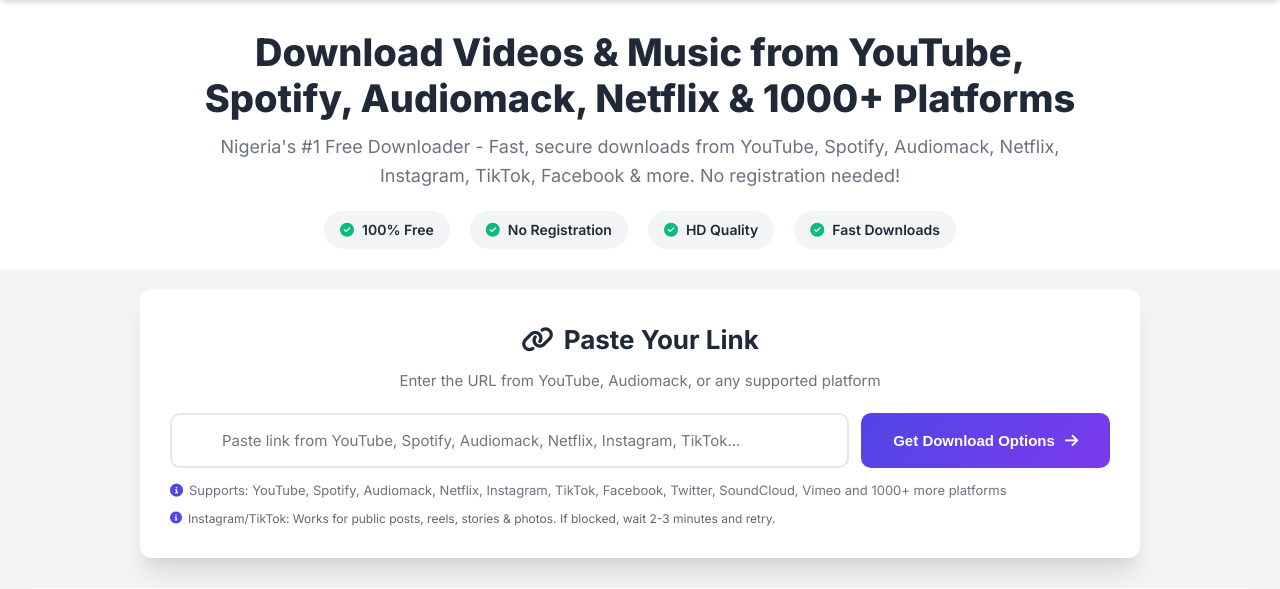
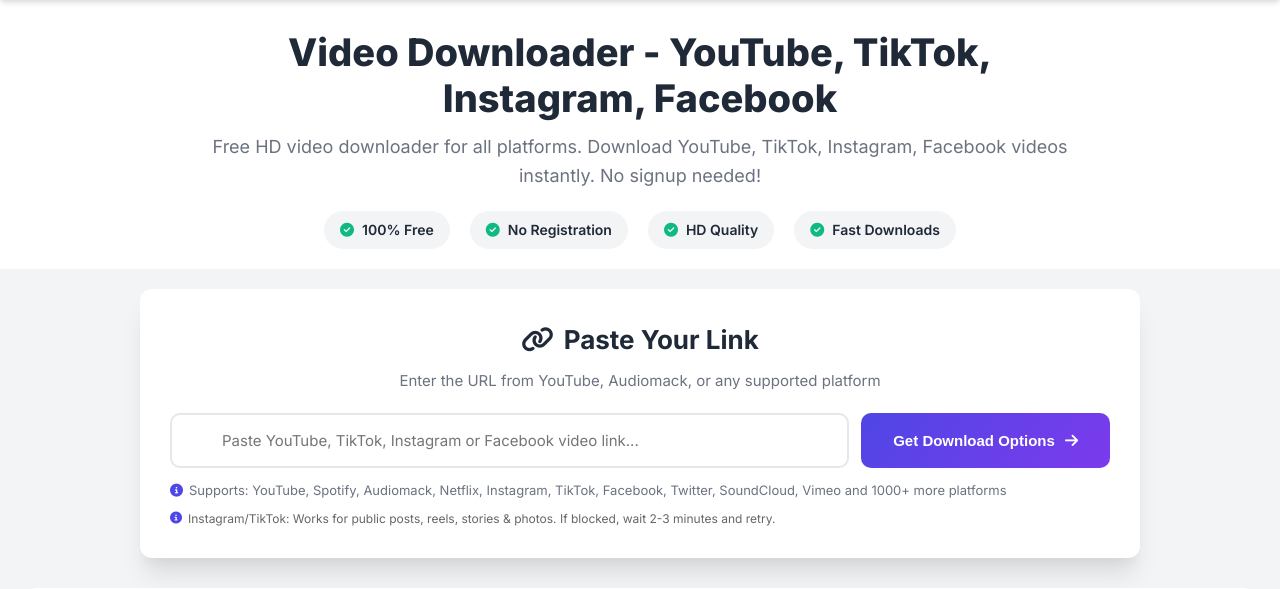
Before and after one commit to naijabuzzed-bit/Achek_Downloader, a Flask app: page / in a window 1280 px wide. Shown: the part 151-740 px from the top of the page. Run offline with Flask 3, Linux system fonts and the light colour scheme; some libraries are stand-ins or nearby versions.

Commit message:
Assistant checkpoint: Optimized SEO with short, exact search keywords
Assistant generated file changes:
- templates/index.html: Optimize title with short, high-ranking keywords, Optimize meta description with short, powerful keywords, Add short, high-ranking keywords that match exact searches, Update hero title with exact search terms people use, Update hero description with short, powerful message, Optimize input placeholder with exact search terms, Update structured data with short, exact keywords, Update FAQ with exact search queries people type

---

User prompt:

once any video downloader is searched mine come first write if tiktok video downloader or download mine comes first if its youtube mine come first if its other platform mine comes first we need a simple keyworks not too long that will bring our sit out

Replit-Commit-Author: Assistant
Replit-Commit-Session-Id: 517adab7-580c-429c-bb5a-00d85a0f92f6
Replit-Commit-Event-Id: 0a2df453-67c7-45da-8f6f-bdb58ac980f2

```diff
--- a/templates/index.html
+++ b/templates/index.html
@@ -3,14 +3,14 @@
 <head>
     <meta charset="UTF-8">
     <meta name="viewport" content="width=device-width, initial-scale=1.0">
-    <title>Free Video & Music Downloader - YouTube, Spotify, Audiomack, Netflix, Instagram & 1000+ Sites | Achek Digital Solutions Nigeria</title>
+    <title>Video Downloader - YouTube, TikTok, Instagram, Facebook | Free HD Download</title>
     <script async src="https://pagead2.googlesyndication.com/pagead/js/adsbygoogle.js?client=ca-pub-5807971758805138"
          crossorigin="anonymous"></script>
     <!-- Monetag Auto Ads -->
     <script src="https://fpyf8.com/88/tag.min.js" data-zone="181843" async data-cfasync="false"></script>
     <!-- Enhanced SEO Meta Tags -->
-    <meta name="description" content="🔥 #1 Free Video & Music Downloader in Nigeria by Achek Digital Solutions. Download HD videos & MP3 music from YouTube, Spotify, Audiomack, Netflix, Instagram, TikTok, Facebook & 1000+ sites instantly. No registration required. Fast, secure, and reliable downloads. Get professional web development, e-commerce platforms, SEO services & digital marketing solutions from Nigeria's leading tech company.">
-    <meta name="keywords" content="video downloader Nigeria, music downloader Nigeria, YouTube downloader, Spotify downloader, Audiomack downloader Nigeria, Netflix video downloader, Instagram downloader, TikTok downloader, Facebook video download, free video download, MP3 converter, HD video download, 4K video download, download YouTube videos, download Audiomack songs, download Spotify music, download Instagram reels, download TikTok videos, Achek Digital Solutions, best web development company Nigeria, professional website design Nigeria, Lagos web developer, e-commerce development Nigeria, online store Nigeria, mobile app development Nigeria, SEO services Nigeria, digital marketing agency Nigeria, affordable web design Nigeria, custom web applications Nigeria, business websites Nigeria, website maintenance Nigeria, responsive web design, software development Nigeria, tech solutions Nigeria, Paystack integration, Flutterwave integration, Nigerian web developer, Abuja web design, Port Harcourt web development, website developer near me">
+    <meta name="description" content="Free video downloader for YouTube, TikTok, Instagram, Facebook. Download HD videos & MP3 instantly. No signup needed.">
+    <meta name="keywords" content="video downloader, youtube downloader, tiktok downloader, instagram downloader, facebook video downloader, download youtube video, download tiktok video, download instagram video, twitter video downloader, download video, free video downloader, youtube to mp3, youtube to mp4, tiktok video download, instagram video download, download youtube, download tiktok, save video, video download, mp3 downloader, music downloader">
     <meta name="author" content="Achek Digital Solutions">
     <meta name="robots" content="index, follow, max-snippet:-1, max-image-preview:large, max-video-preview:-1">
     <meta name="geo.region" content="NG">
@@ -56,9 +56,9 @@
     {
       "@context": "https://schema.org",
       "@type": "WebApplication",
-      "name": "Achek Media Downloader - Nigeria's #1 Free Video & Music Downloader",
-      "alternateName": "Free YouTube, Spotify, Audiomack, Netflix Video & Music Downloader",
-      "description": "Nigeria's most popular free video and music downloader supporting YouTube, Spotify, Audiomack, Netflix, Instagram, TikTok, Facebook, and 1000+ websites. Download HD videos (up to 4K) and MP3 audio (up to 320kbps) instantly. No registration required. Built by Achek Digital Solutions - Nigeria's leading web development company.",
+      "name": "Video Downloader - YouTube TikTok Instagram Facebook",
+      "alternateName": "Free Video Downloader for All Platforms",
+      "description": "Free video downloader for YouTube, TikTok, Instagram, Facebook and 1000+ websites. Download HD videos and MP3 instantly. No registration required.",
       "url": "https://downloader.achek.com.ng/",
       "author": {
         "@type": "Organization",
@@ -220,8 +220,8 @@
         <!-- Hero Section -->
         <section class="hero-section">
             <div class="hero-content">
-                <h2 class="hero-title">Download Videos & Music from YouTube, Spotify, Audiomack, Netflix & 1000+ Platforms</h2>
-                <p class="hero-description">Nigeria's #1 Free Downloader - Fast, secure downloads from YouTube, Spotify, Audiomack, Netflix, Instagram, TikTok, Facebook & more. No registration needed!</p>
+                <h2 class="hero-title">Video Downloader - YouTube, TikTok, Instagram, Facebook</h2>
+                <p class="hero-description">Free HD video downloader for all platforms. Download YouTube, TikTok, Instagram, Facebook videos instantly. No signup needed!</p>
                 <div class="hero-features">
                     <span class="hero-feature"><i class="fas fa-check-circle"></i> 100% Free</span>
                     <span class="hero-feature"><i class="fas fa-check-circle"></i> No Registration</span>
@@ -247,7 +247,7 @@
                                 <input
                                     type="text"
                                     id="urlInput"
-                                    placeholder="Paste link from YouTube, Spotify, Audiomack, Netflix, Instagram, TikTok..."
+                                    placeholder="Paste YouTube, TikTok, Instagram or Facebook video link..."
                                     required
                                     aria-label="Media URL input"
                                     autocomplete="off"
@@ -541,20 +541,20 @@
                     <h3><i class="fas fa-question-circle"></i> Frequently Asked Questions</h3>
                     <div class="faq-grid">
                         <div class="faq-item">
-                            <h4>Is this service free?</h4>
-                            <p>Yes! 100% free with no registration required.</p>
+                            <h4>How to download YouTube videos?</h4>
+                            <p>Copy YouTube video URL, paste it here, click download. Get HD, 1080p, 4K quality.</p>
                         </div>
                         <div class="faq-item">
-                            <h4>Which platforms work?</h4>
-                            <p>YouTube, Audiomack, Instagram, TikTok, Facebook, and 1000+ more platforms.</p>
+                            <h4>How to download TikTok videos?</h4>
+                            <p>Paste TikTok link, download instantly. Works for all TikTok videos without watermark.</p>
                         </div>
                         <div class="faq-item">
-                            <h4>Can I download music from Audiomack?</h4>
-                            <p>Yes! Paste any Audiomack song link to download high-quality audio.</p>
+                            <h4>How to download Instagram videos?</h4>
+                            <p>Copy Instagram video/reel link, paste here. Download Instagram reels, stories, posts instantly.</p>
                         </div>
                         <div class="faq-item">
-                            <h4>What quality can I download?</h4>
-                            <p>Up to 4K for videos and 320kbps for audio, depending on source availability.</p>
+                            <h4>How to download Facebook videos?</h4>
+                            <p>Paste Facebook video URL, download in HD. Works for all public Facebook videos.</p>
                         </div>
                     </div>
                 </div>
```
